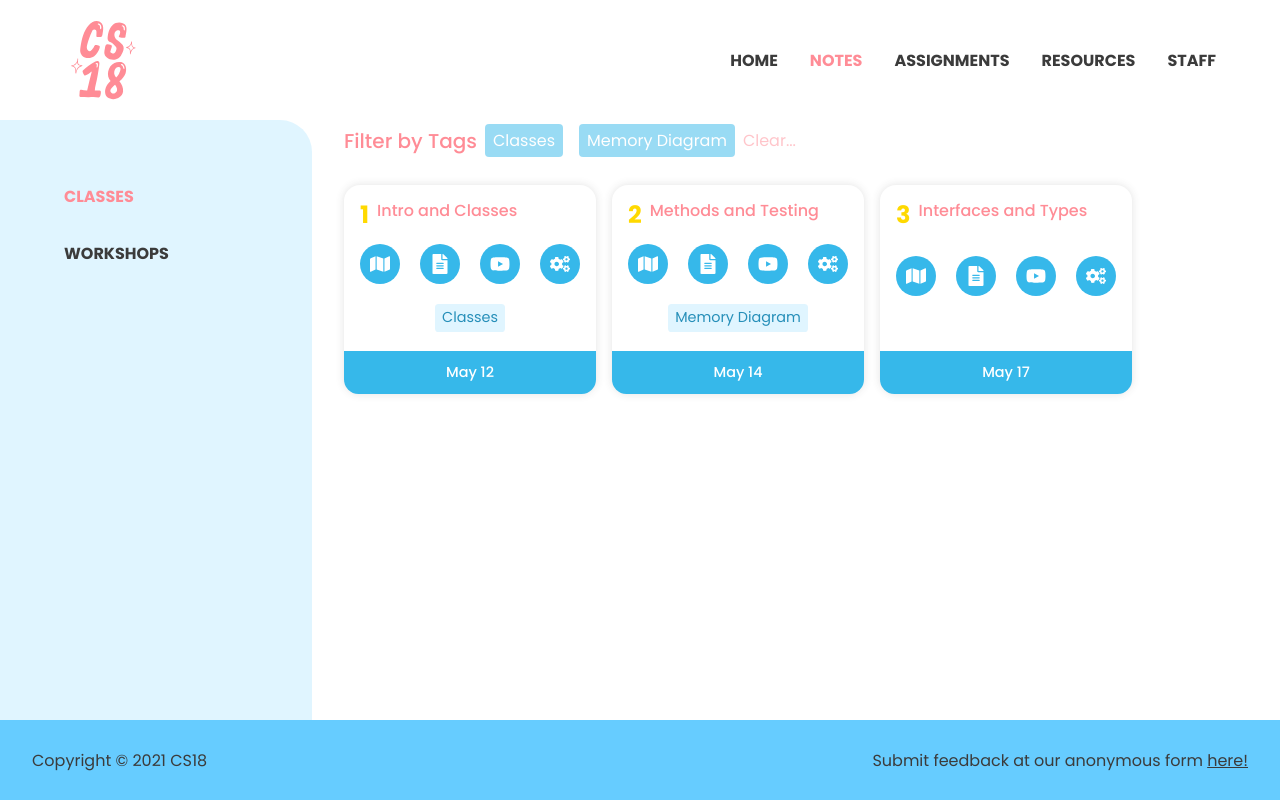
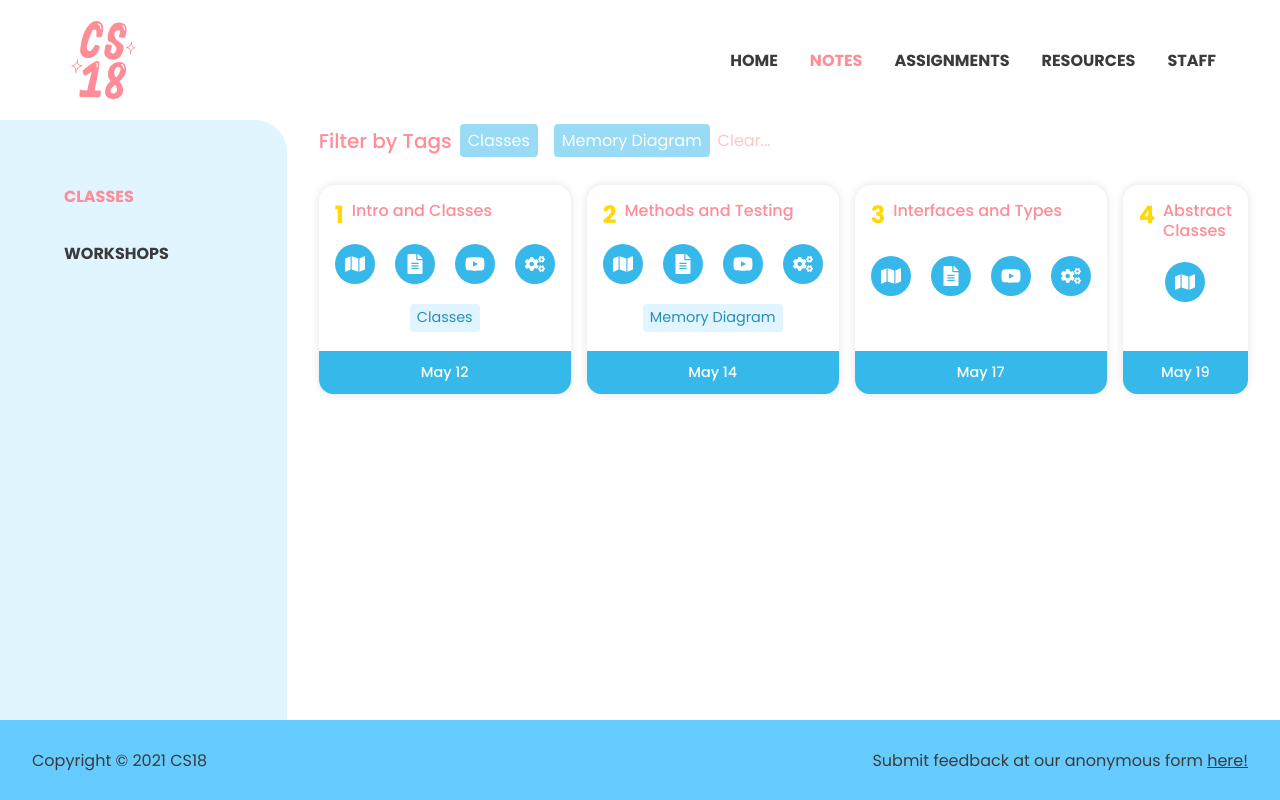
Before and after one commit to cs18-summer-2021/cs18-summer-2021.github.io, a React (Create React App) app: page /classes in a window 1280 px wide. Built offline with nearby package versions, Linux system fonts and the light colour scheme.

Commit message:
lec4 setup

```diff
--- a/src/Info/Notes/Classes/Classes.js
+++ b/src/Info/Notes/Classes/Classes.js
@@ -82,6 +82,13 @@ const classes = [
 	    makeIcon(iconType.PRACTICE, makeUrl(3, "03interfaces-practice.pdf")),
 	],
 	tags: []
+    },
+    {
+	number: 4, title: "Abstract Classes", outDate: "May 19", active: true,
+	links: [
+	    makeIcon(iconType.SETUP, "https://hackmd.io/@cs18-spring-2021/lec04setup-sum")
+	],
+	tags: []
     }
 ]
 
```
Also changed, not shown: 1 other file (tests, documents, lock files or other folders).
